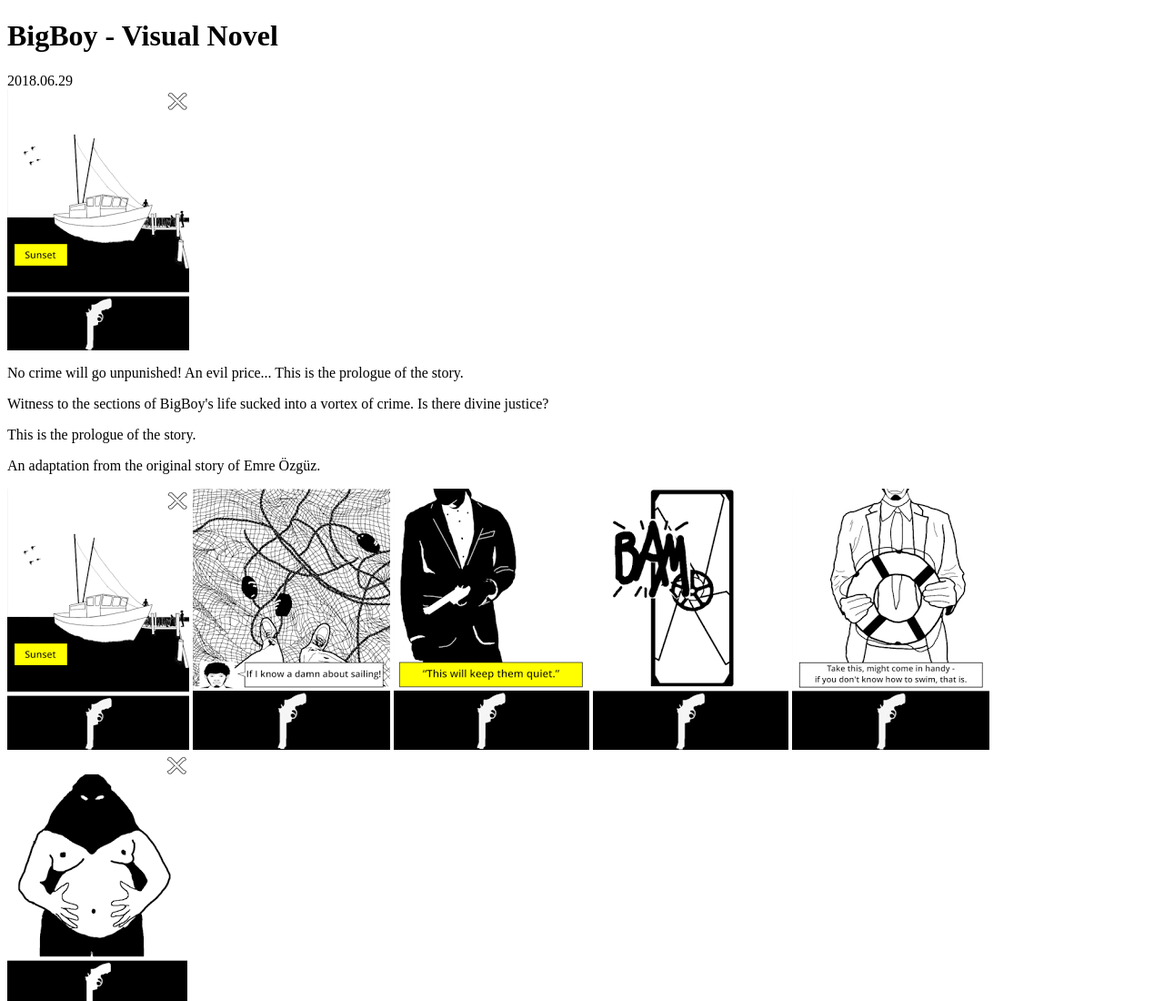
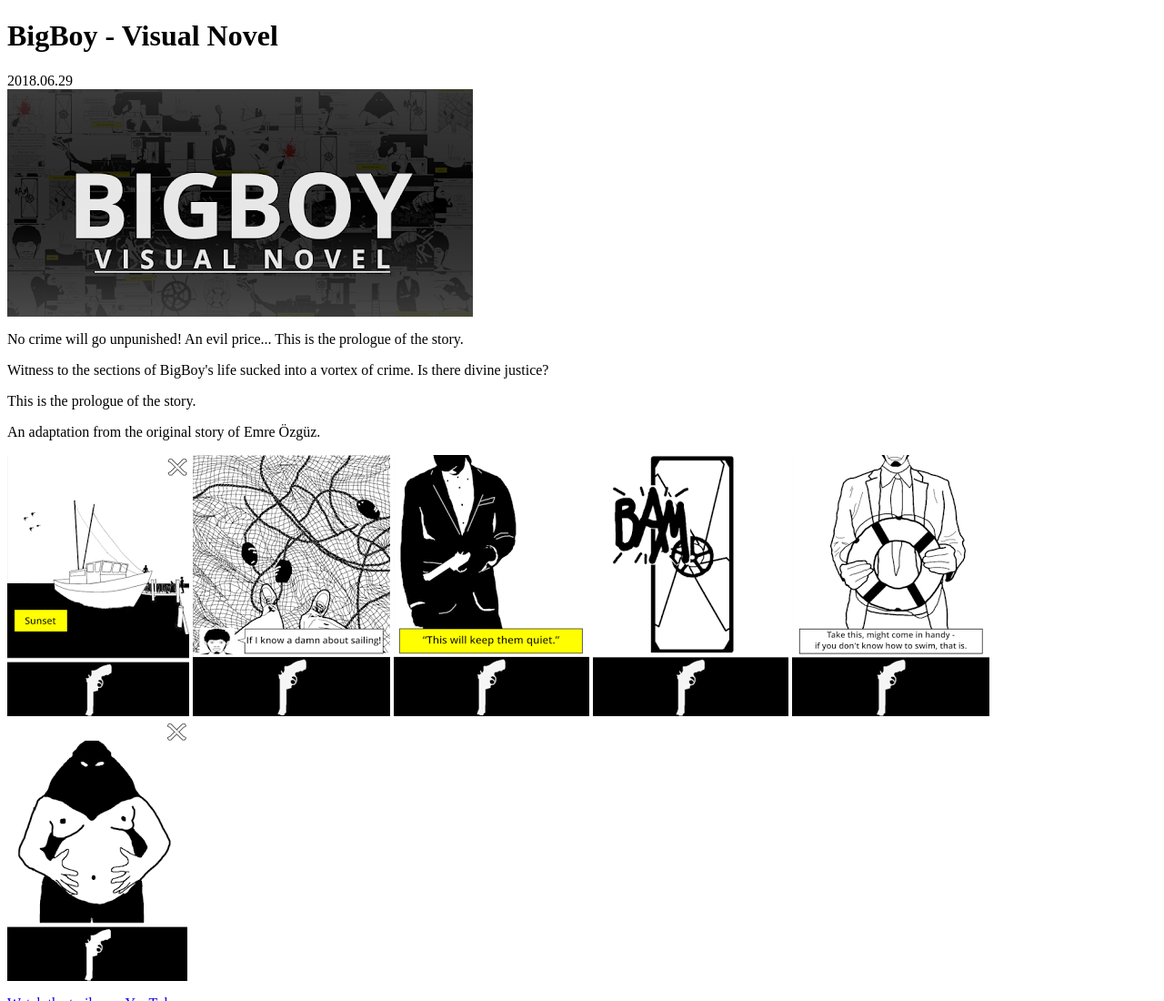
Before and after one commit to ozguzMete/ozguzMete.github.io, a plain HTML site: page blog/20180629_BigBoyVisualNovelIsReleased.html in a window 1280 px wide. Shown: the top 1100 px of the page at 91% size. Drawn offline with Linux system fonts and the light colour scheme.

Commit message:
BigBoy Visual Novel logo fixed

```diff
--- a/blog/20180629_BigBoyVisualNovelIsReleased.html
+++ b/blog/20180629_BigBoyVisualNovelIsReleased.html
@@ -19,7 +19,7 @@
 		<body>
 			<h1>BigBoy - Visual Novel</h1>
 			2018.06.29<br/>
-			<img src="20180629/bigBoyVisualNovel0.png"/>
+			<img src="20180629/bigBoyVisualNovelLogo0.png"/>
 			<p>No crime will go unpunished! An evil price... This is the prologue of the story.</p>
 			<p>Witness to the sections of BigBoy's life sucked into a vortex of crime. Is there divine justice?</p>
 			<p>This is the prologue of the story.</p>
```
